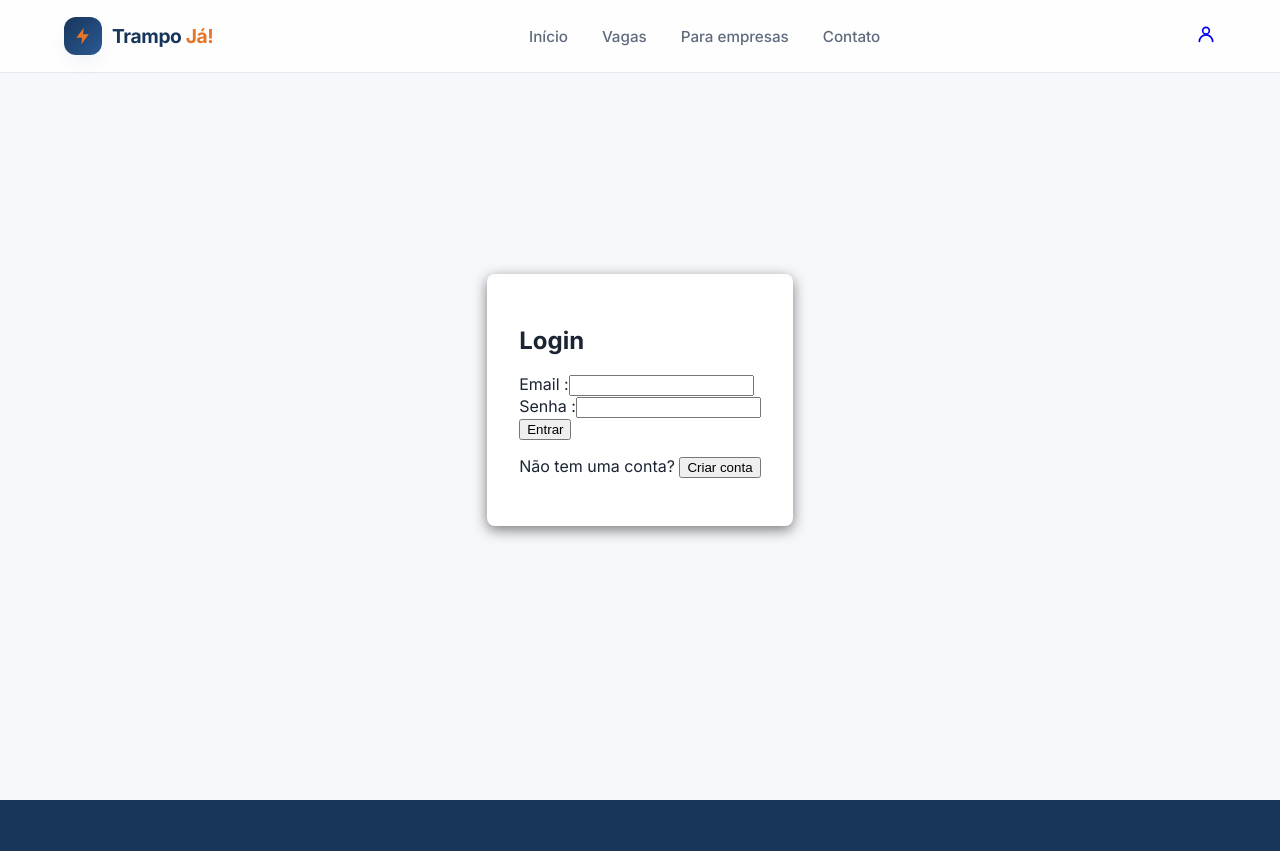
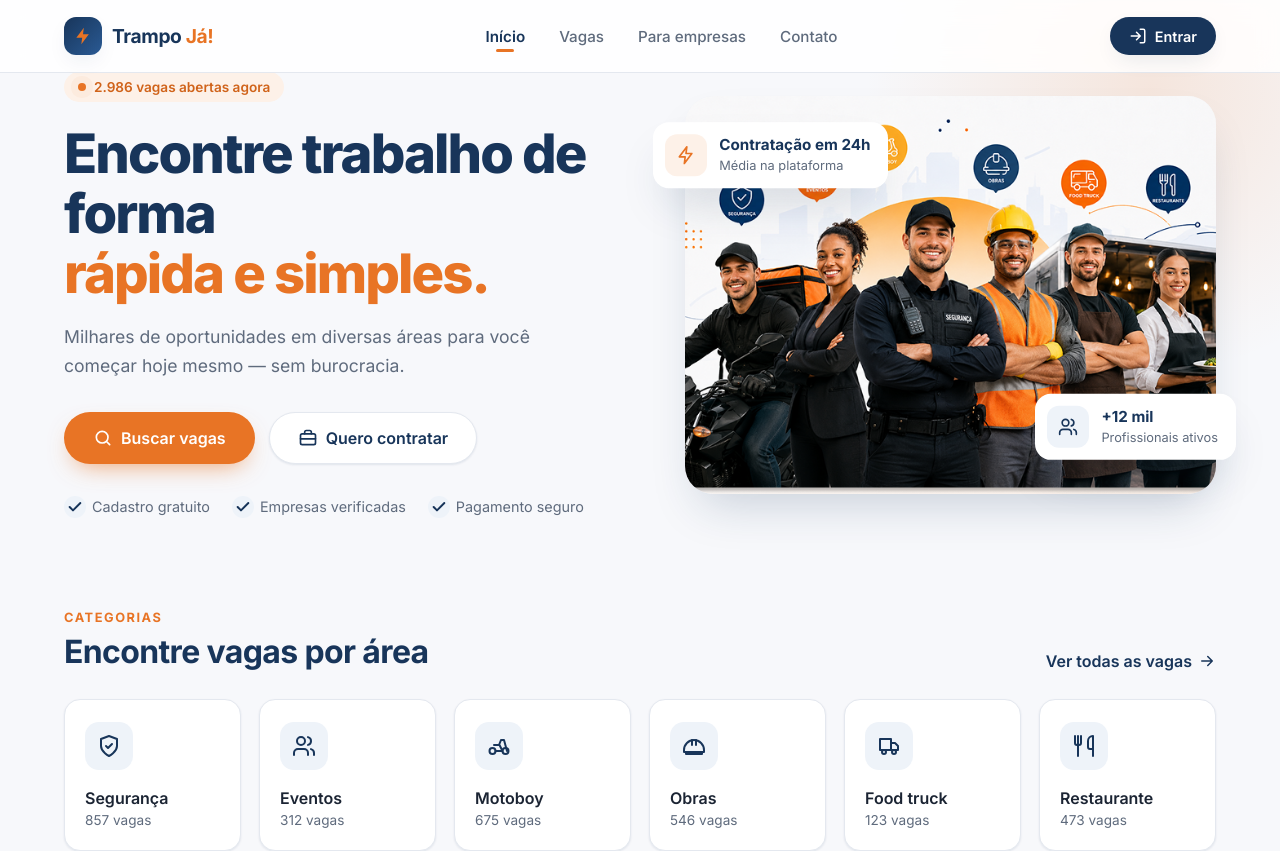
Before and after one commit to GabrielJum/-Front-End-TrampoJa, an Angular app in the folder front-end/: page / in a window 1280 px wide. Shown: the top 851 px of the page. Built offline with nearby package versions, Linux system fonts and the light colour scheme.

Commit message:
Ajustando Rotas das páginas Home e Auth

```diff
--- a/front-end/src/app/app.routes.ts
+++ b/front-end/src/app/app.routes.ts
@@ -2,12 +2,12 @@ import { Routes } from '@angular/router';
 
 export const routes: Routes = [
     {
-        path: '',
+        path: 'auth',
         loadComponent: () =>
             import('./pages/auth/auth').then(m => m.Auth)
     },
     {
-        path: 'home',
+        path: '',
         loadComponent: () =>
             import('./pages/home/home').then(m => m.Home)
     },
--- a/front-end/src/app/components/header/header.html
+++ b/front-end/src/app/components/header/header.html
@@ -19,7 +19,7 @@
         </nav>
 
         <div class="header__actions">
-            @if (currentUrl !== '/home') {
+            @if (currentUrl !== '/') {
                 <a routerLink="/perfil" class="avatar" aria-label="Meu perfil">
                     <svg viewBox="0 0 24 24" aria-hidden="true">
                         <circle cx="12" cy="8" r="4" />
@@ -28,7 +28,7 @@
                 </a>
 
             } @else {
-                <a routerLink="/" class="btn btn--primary btn--sm header__login">
+                <a routerLink="/auth" class="btn btn--primary btn--sm header__login">
                     <svg viewBox="0 0 24 24" aria-hidden="true">
                         <path d="M15 3h4a2 2 0 0 1 2 2v14a2 2 0 0 1-2 2h-4M10 17l5-5-5-5M15 12H3" />
                     </svg>
--- a/front-end/src/app/components/header/header.ts
+++ b/front-end/src/app/components/header/header.ts
@@ -24,7 +24,7 @@ export class Header implements OnInit {
   constructor(private router: Router) {}
 
   protected readonly navLinks: NavLink[] = [
-    { label: 'Início', path: '/home' },
+    { label: 'Início', path: '/' },
     { label: 'Vagas', path: '/vagas' },
     { label: 'Para empresas', path: '/empresas' },
     { label: 'Contato', path: '/contato' },
```
